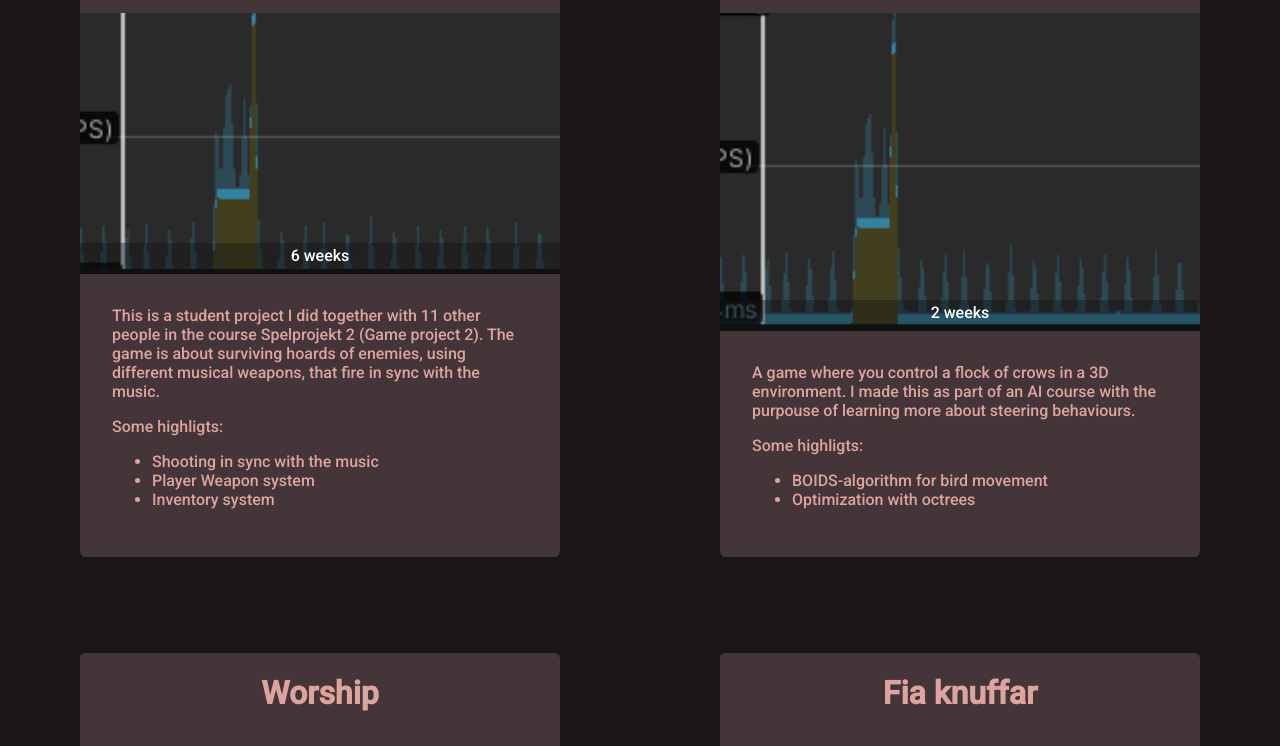
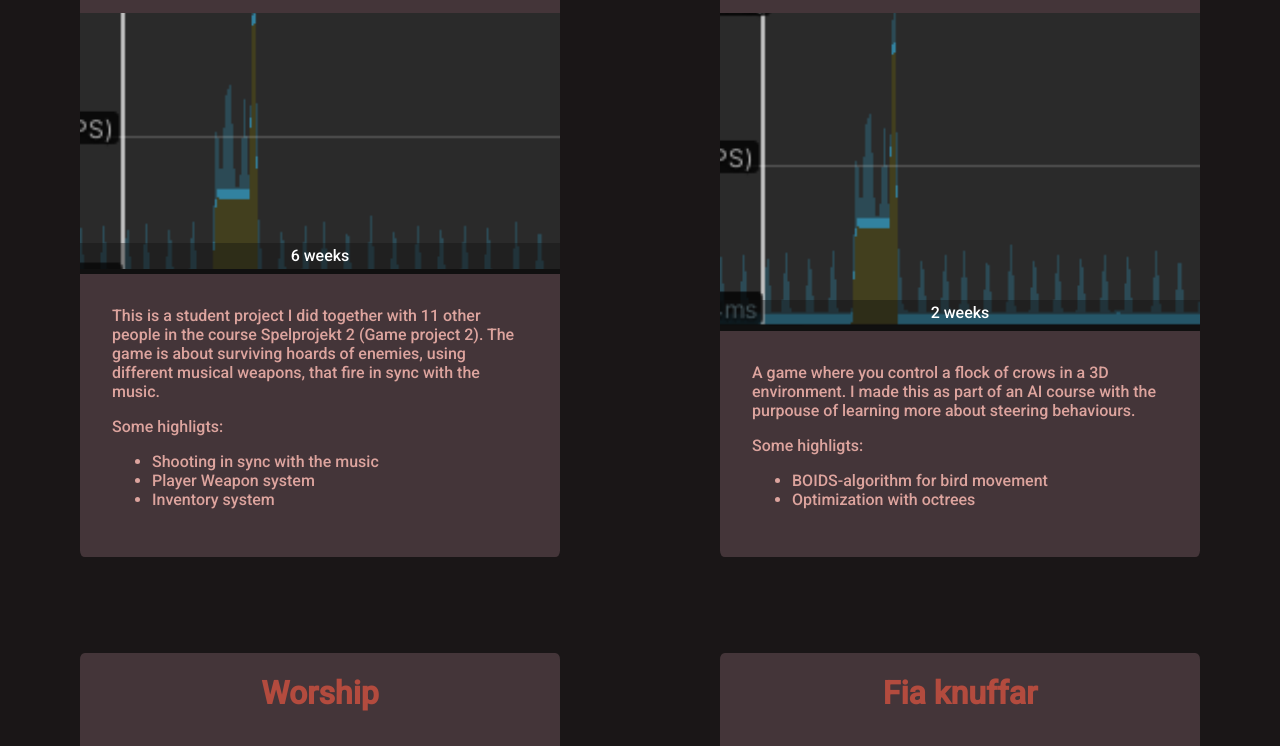
Before and after one commit to Flippers17/Flippers17.github.io, a plain HTML site: page index.html in a window 1280 px wide. Shown: the part 387-1133 px from the top of the page. Drawn offline with Linux system fonts and the light colour scheme.

Commit message:
slight color changes on game info cards

```diff
--- a/index.css
+++ b/index.css
@@ -20,6 +20,7 @@
     width: 100%;
     margin-bottom: 1em;
     text-align: center;
+    color: var(--redText);
 }
 
 .gameInfoBox
```
